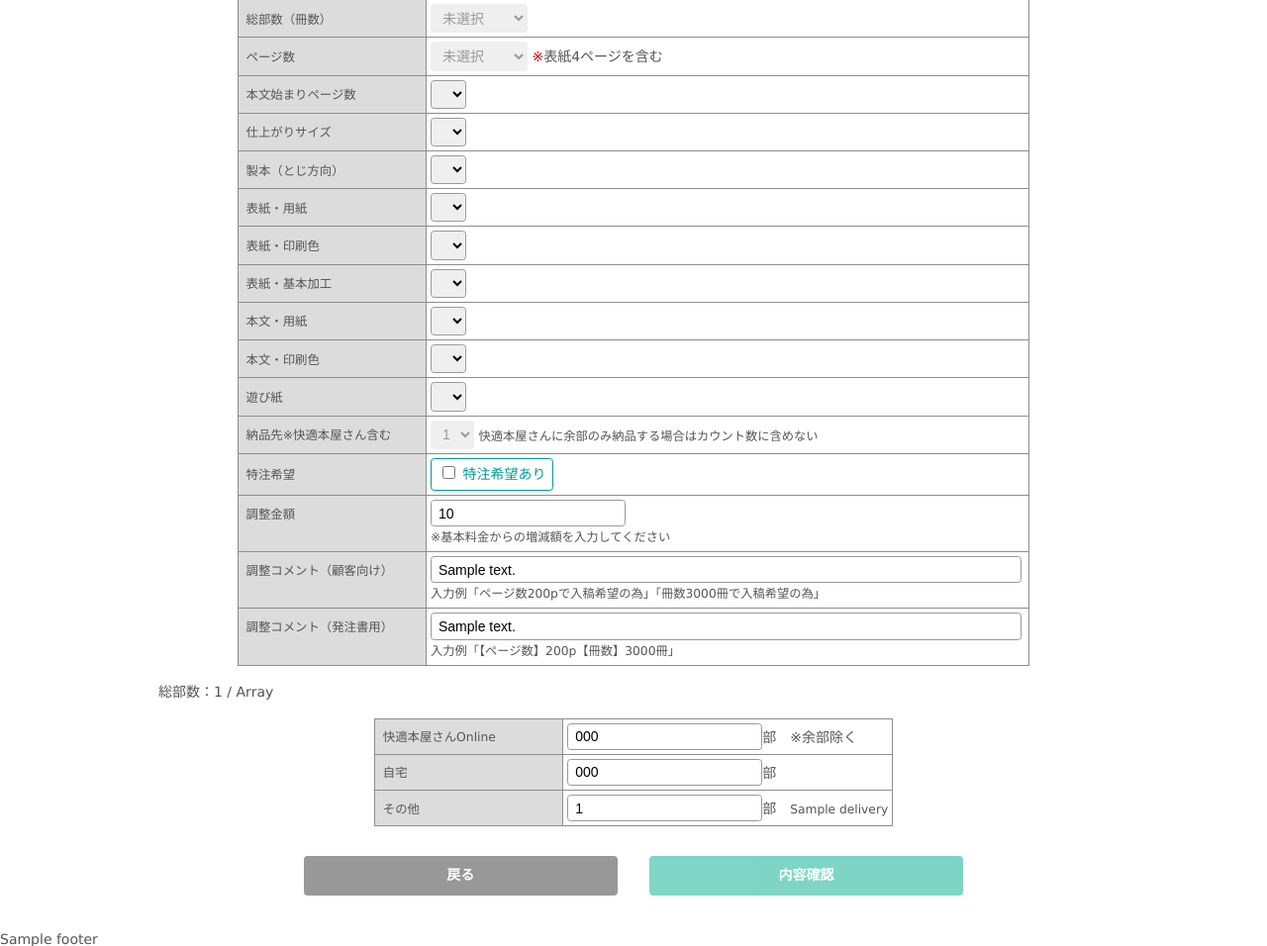
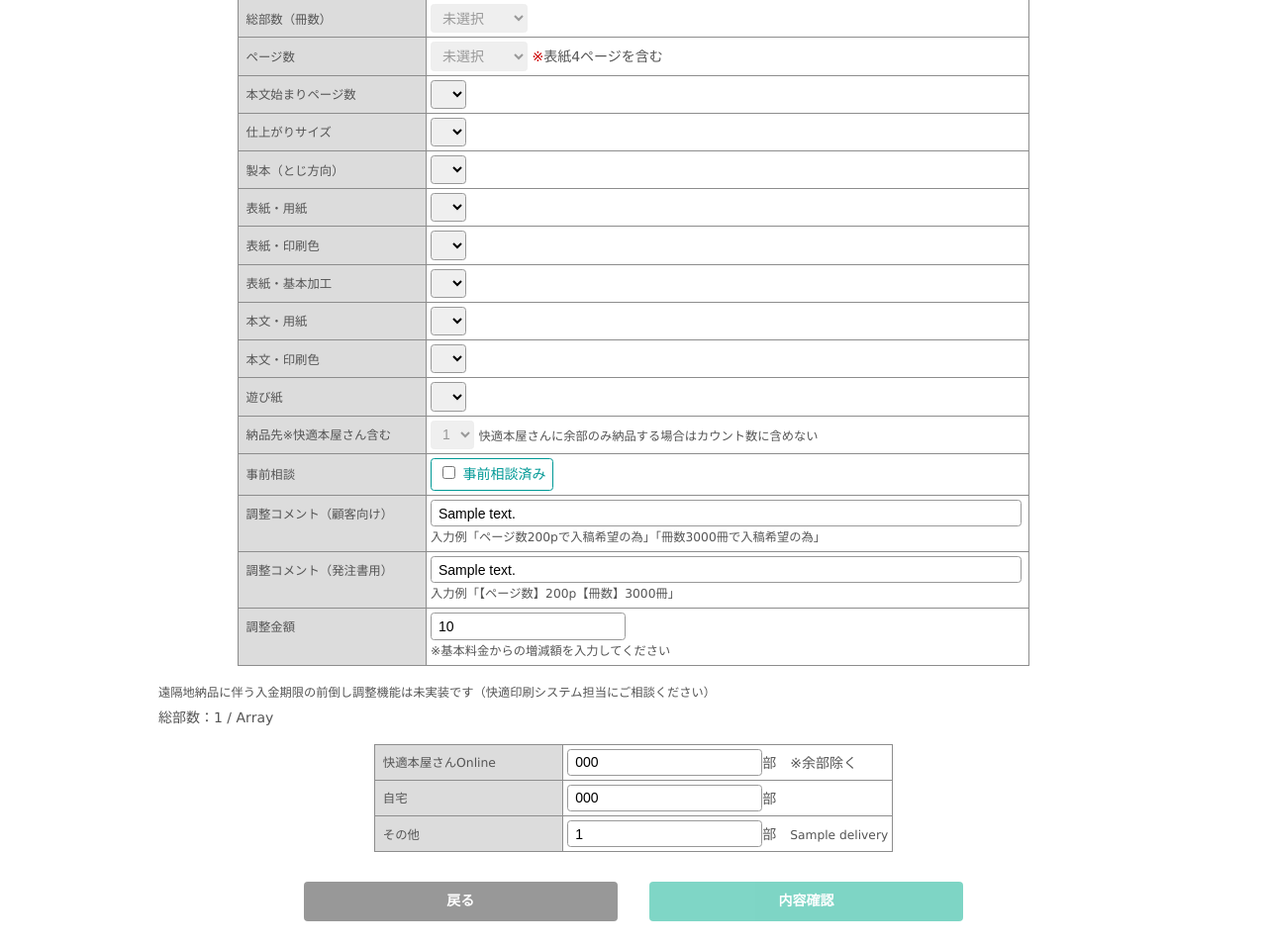
Before and after one commit to YoumediaSystem/kaiteki-insatsu3, a CodeIgniter 4 app: the page made by app/Views/admin/order/mod_form.php in a window 1280 px wide. Shown: the part 516-1472 px from the top of the page at 99% size. Run offline with PHP 8.4 and a stand-in for CodeIgniter, Linux system fonts and the light colour scheme; the template is opened without the code that fills it: most values are stand-ins (such as "Sample title", 1, 10 or a date in 2020); data that the repository does not hold is empty; some libraries are stand-ins or nearby versions.

Commit message:
事前相談項目の体裁修正

```diff
--- a/app/Views/admin/order/mod_form.php
+++ b/app/Views/admin/order/mod_form.php
@@ -403,20 +403,14 @@
 </tr>
 
 <tr>
-    <th>特注希望</th>
+    <th>事前相談</th>
     <td>
         <label>
             <?php $prop = !empty($b_extra_order) ? $checked : ''; ?>
             <input type="checkbox" name="b_extra_order" value="1"<?= $prop ?>>
-            特注希望あり
+            事前相談済み
         </label>
     </td>
-</tr>
-
-<tr>
-    <th>調整金額</th>
-    <td><input type="text" name="adjust_price" value="<?= $adjust_price ?? 0 ?>"><br>
-        <small>※基本料金からの増減額を入力してください</small></td>
 </tr>
 
 <tr>
@@ -432,7 +426,15 @@
     <small>入力例「【ページ数】200p【冊数】3000冊」</small></td>
 </tr>
 
+<tr>
+    <th>調整金額</th>
+    <td><input type="text" name="adjust_price" value="<?= $adjust_price ?? 0 ?>"><br>
+        <small>※基本料金からの増減額を入力してください</small></td>
+</tr>
+
 </table>
+
+<p><small>遠隔地納品に伴う入金期限の前倒し調整機能は未実装です（快適印刷システム担当にご相談ください）</small></p>
 
 
 
--- a/app/Views/order/form.php
+++ b/app/Views/order/form.php
@@ -648,7 +648,7 @@
 <dt><h4>事前相談内容</h4></dt>
 <dd>
     <div class="ec-input">
-        <input type="text" id="extra_order_note" name="extra_order_note" class="width_full" value="<?= $extra_order_note ?? '' ?>" placeholder="事前相談の内容や日時をご入力ください">
+        <input type="text" id="extra_order_note" name="extra_order_note" class="width_full" value="<?= $extra_order_note ?? '' ?>" placeholder="事前相談の内容や日時をご入力ください"><br>
 
         <small class="attention">担当者にて内容確認後、入稿調整いたします。</small><br>
         <small class="attention">入力に相違がある場合、確認にお時間をいただく場合がございます。</small>
```
Also changed, not shown: app/Views/admin/order/detail.php (+10 -9 lines), app/Views/admin/order/mod_confirm.php (+23 -23 lines).
